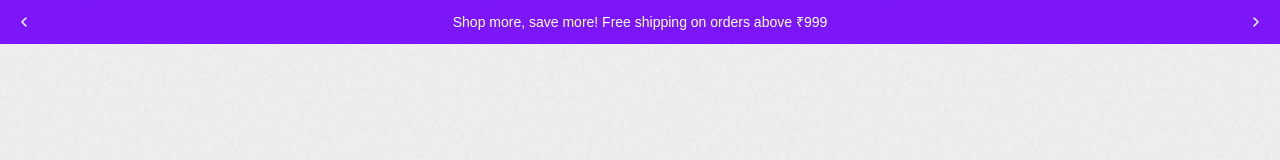
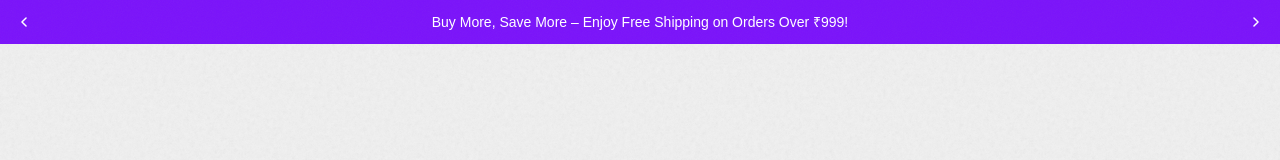
Before and after one commit to sathprithika/educationalApp, a Next.js app in the folder apps/web/: page / in a window 1280 px wide. Shown: the top 160 px of the page. Built offline with nearby package versions, Linux system fonts and the light colour scheme; a web font is replaced by a local one.

Commit message:
topbar text fixing

```diff
--- a/apps/web/app/TopBar.jsx
+++ b/apps/web/app/TopBar.jsx
@@ -29,7 +29,7 @@ const ArrowRight = () => (
 export default function TopBar() {
   const messages = [
     {
-      content: "Shop more, save more! Free shipping on orders above ₹999",
+      content: "Buy More, Save More – Enjoy Free Shipping on Orders Over ₹999!",
       font: "jakarta-font",
     },
     {
@@ -61,7 +61,7 @@ export default function TopBar() {
 
   return (
     <div
-      className="relative w-full min-h-[36px] py-[6px] overflow-hidden"
+      className="relative w-full min-h-[40px] py-[6px] overflow-hidden"
       style={{ backgroundColor: "#7a12fa", color: "#ffffff" }}
     >
       {/* GRAIN */}
@@ -86,12 +86,13 @@ export default function TopBar() {
         <div className="flex items-center justify-center flex-1 px-4 min-w-0">
           <span
             className={`
-  transition-opacity duration-200
-  text-[14px] leading-relaxed
-  text-center
-  ${fade ? "opacity-0" : "opacity-100"}
-  ${messages[index].font}
-`}
+    transition-opacity duration-200
+    text-[14px] leading-[30px]
+    text-center
+    whitespace-nowrap
+    ${fade ? "opacity-0" : "opacity-100"}
+    ${messages[index].font}
+  `}
           >
             {messages[index].content}
           </span>
```
